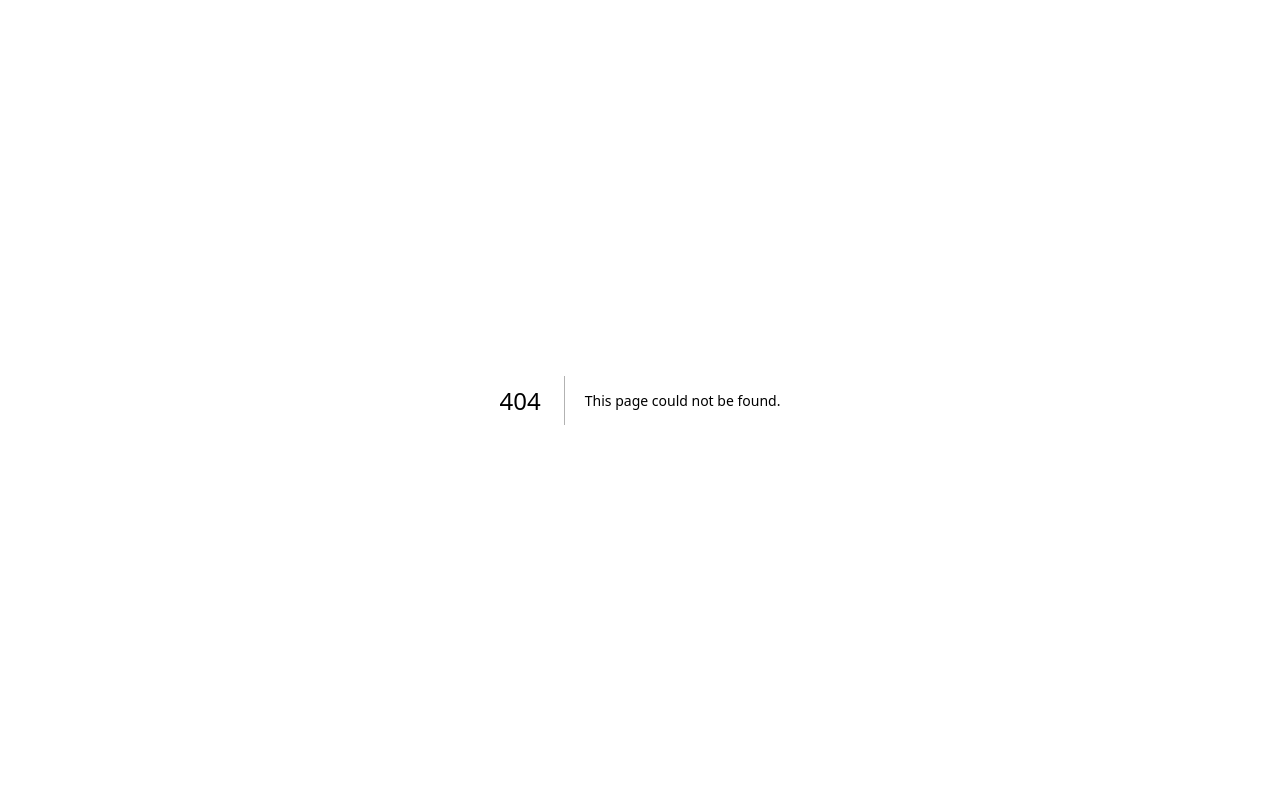
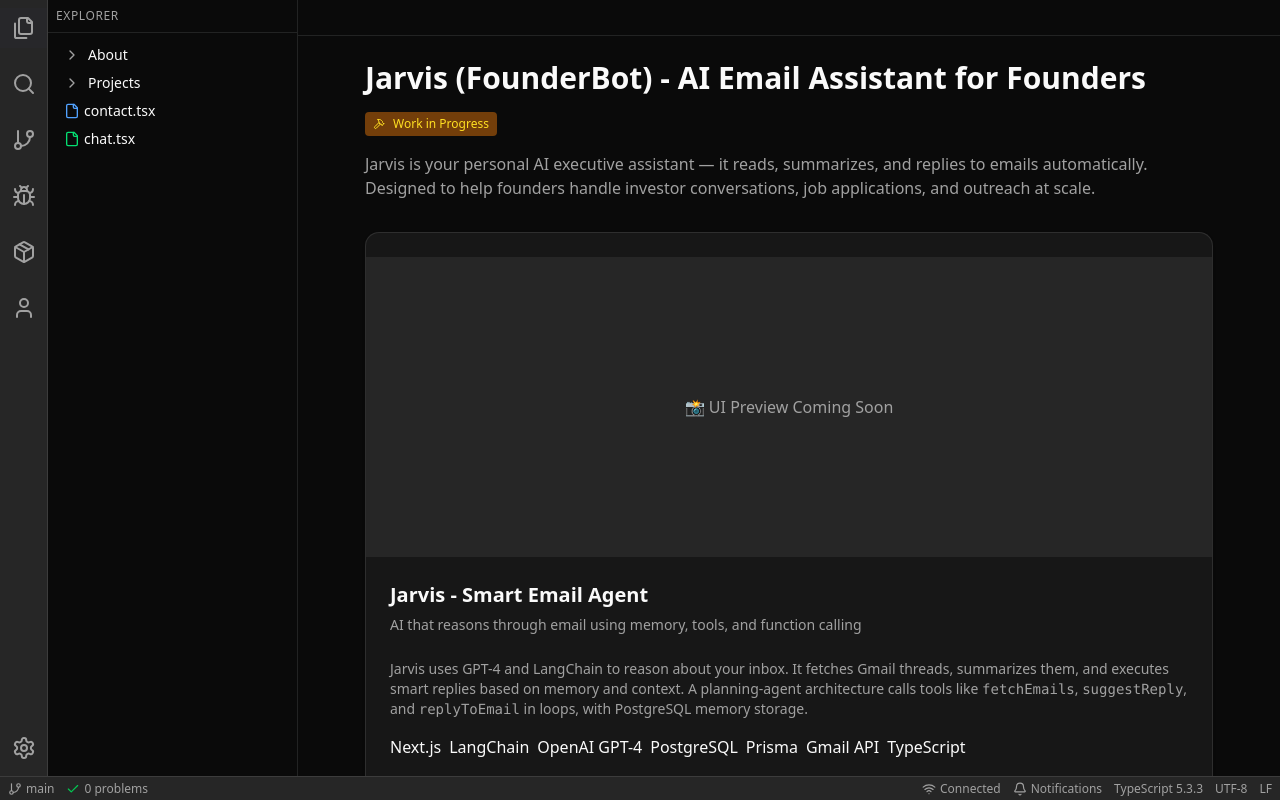
Before and after one commit to abhijeet8080/Abhijeet_Kadam, a Next.js app: page /projects/jarvis in a window 1280 px wide. Before the commit this address had no page. Built offline with nearby package versions, Linux system fonts and the light colour scheme.

Commit message:
added jarvis project

```diff
--- /dev/null
+++ b/app/projects/jarvis/page.tsx
@@ -0,0 +1,100 @@
+"use client"
+
+import React, { useState, useEffect } from "react"
+import { VSCodeLayout } from "@/components/vscode/layout"
+import { CommandPalette } from "@/components/vscode/command-palette"
+import { motion } from "framer-motion"
+import { Card, CardContent, CardDescription, CardFooter, CardHeader, CardTitle } from "@/components/ui/card"
+import { Button } from "@/components/ui/button"
+import { Github, ExternalLink, Hammer } from "lucide-react"
+import Link from "next/link"
+
+export default function ProjectPage() {
+  const [isCommandPaletteOpen, setIsCommandPaletteOpen] = useState(false)
+
+  useEffect(() => {
+    const handleKeyDown = (e: KeyboardEvent) => {
+      if ((e.ctrlKey || e.metaKey) && e.shiftKey && e.key === "P") {
+        e.preventDefault()
+        setIsCommandPaletteOpen(true)
+      }
+    }
+
+    document.addEventListener("keydown", handleKeyDown)
+    return () => document.removeEventListener("keydown", handleKeyDown)
+  }, [])
+
+  return (
+    <VSCodeLayout>
+      <CommandPalette open={isCommandPaletteOpen} onOpenChange={setIsCommandPaletteOpen} />
+
+      <div className="p-4 sm:p-6 max-w-4xl mx-auto">
+        <motion.div
+          className="flex flex-col space-y-4 sm:space-y-8"
+          initial={{ opacity: 0, y: 20 }}
+          animate={{ opacity: 1, y: 0 }}
+          transition={{ duration: 0.3 }}
+        >
+          <div className="flex flex-col space-y-2 sm:space-y-4">
+            <h1 className="text-2xl sm:text-3xl font-bold">Jarvis (FounderBot) - AI Email Assistant for Founders</h1>
+            <div className="inline-flex items-center gap-2 text-xs px-2 py-1 bg-yellow-100 text-yellow-800 dark:bg-yellow-900 dark:text-yellow-300 rounded w-fit">
+              <Hammer className="w-3 h-3" />
+              Work in Progress
+            </div>
+            <p className="text-muted-foreground text-sm sm:text-base">
+              Jarvis is your personal AI executive assistant — it reads, summarizes, and replies to emails automatically. Designed to help founders handle investor conversations, job applications, and outreach at scale.
+            </p>
+          </div>
+
+          <Card className="overflow-hidden border-border bg-card">
+            <div className="relative h-[200px] sm:h-[300px] w-full bg-muted flex items-center justify-center text-muted-foreground text-sm sm:text-base">
+              <span>📸 UI Preview Coming Soon</span>
+            </div>
+
+            <CardHeader>
+              <CardTitle className="text-lg sm:text-xl">Jarvis - Smart Email Agent</CardTitle>
+              <CardDescription className="text-xs sm:text-sm">
+                AI that reasons through email using memory, tools, and function calling
+              </CardDescription>
+            </CardHeader>
+            <CardContent>
+              <p className="text-muted-foreground text-xs sm:text-sm">
+                Jarvis uses GPT-4 and LangChain to reason about your inbox. It fetches Gmail threads, summarizes them, and executes smart replies based on memory and context. A planning-agent architecture calls tools like <code>fetchEmails</code>, <code>suggestReply</code>, and <code>replyToEmail</code> in loops, with PostgreSQL memory storage.
+              </p>
+              <div className="flex flex-wrap gap-1 sm:gap-2 mt-3 sm:mt-4">
+                <span className="tech-badge">Next.js</span>
+                <span className="tech-badge">LangChain</span>
+                <span className="tech-badge">OpenAI GPT-4</span>
+                <span className="tech-badge">PostgreSQL</span>
+                <span className="tech-badge">Prisma</span>
+                <span className="tech-badge">Gmail API</span>
+                <span className="tech-badge">TypeScript</span>
+              </div>
+            </CardContent>
+            <CardFooter className="flex flex-col sm:flex-row gap-3 sm:justify-between">
+              <Button variant="outline" size="sm" className="w-full sm:w-auto gap-2" asChild>
+                <a href="https://github.com/abhijeet8080/founderbot" target="_blank" rel="noopener noreferrer">
+                  <Github className="h-4 w-4" />
+                  Source Code
+                </a>
+              </Button>
+              <Button size="sm" className="w-full sm:w-auto gap-2" disabled>
+                <ExternalLink className="h-4 w-4" />
+                Live Demo (Coming Soon)
+              </Button>
+            </CardFooter>
+          </Card>
+
+          <div className="flex justify-between items-center mt-3 sm:mt-6">
+            <Button variant="outline" size="sm" className="text-xs sm:text-sm" asChild>
+              <Link href="/projects/blockmind">Previous Project</Link>
+            </Button>
+            <Button variant="outline" size="sm" className="text-xs sm:text-sm gap-2" disabled>
+              <Link href="#">Next Project</Link>
+            </Button>
+          </div>
+        </motion.div>
+      </div>
+    </VSCodeLayout>
+  )
+}
--- a/components/vscode/sidebar.tsx
+++ b/components/vscode/sidebar.tsx
@@ -44,6 +44,7 @@ const files: FileItem[] = [
     name: "Projects",
     type: "folder",
     children: [
+
       {
         id: "project-1",
         name: "bablue.jsx",
@@ -70,6 +71,13 @@ const files: FileItem[] = [
         name: "blockmind.jsx",
         type: "file",
         path: "/projects/blockmind",
+        icon: <File className="h-4 w-4 text-yellow-400" />
+      },
+      {
+        id: "project-5",
+        name: "jarvis.jsx",
+        type: "file",
+        path: "/projects/jarvis",
         icon: <File className="h-4 w-4 text-yellow-400" />
       },
     ]
```
